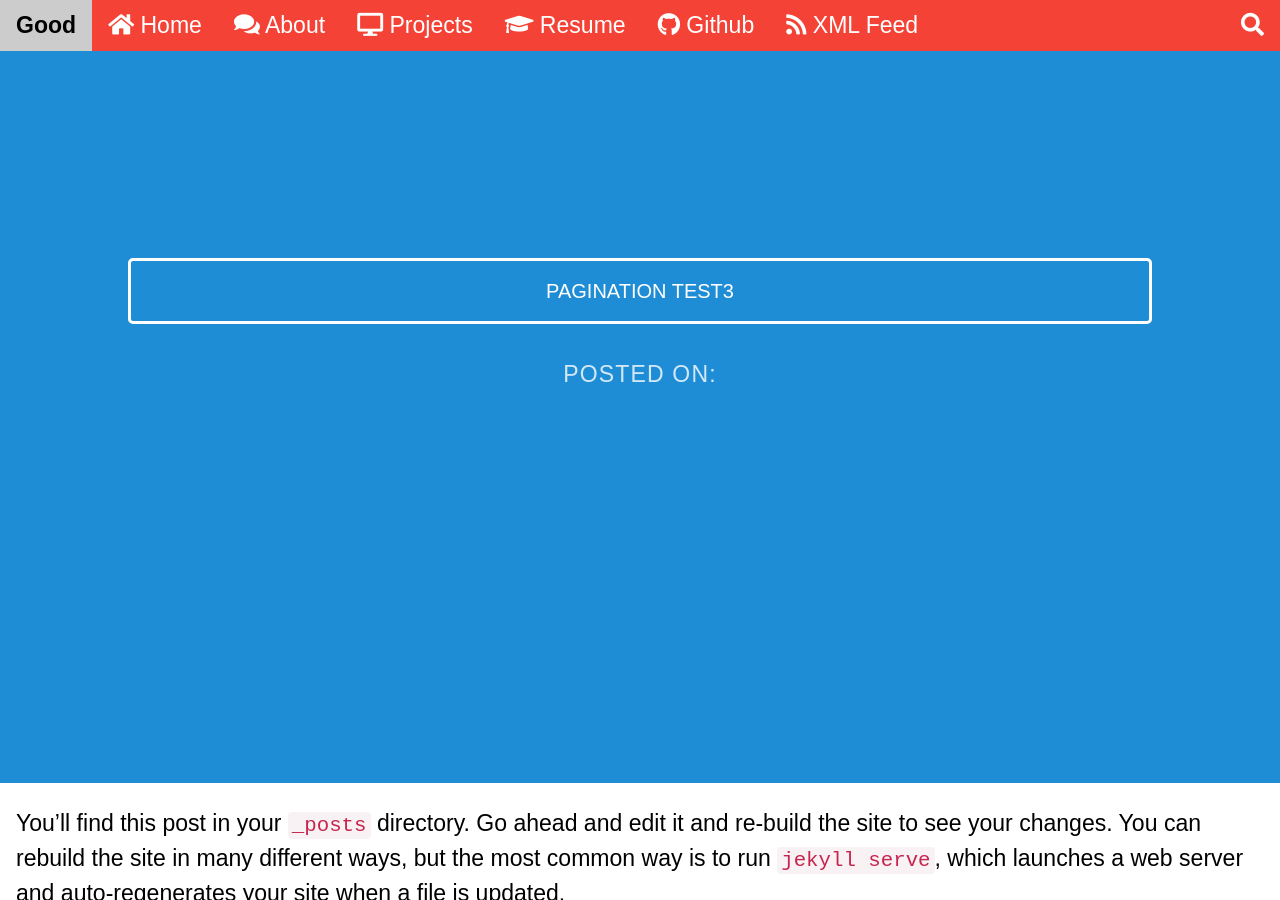
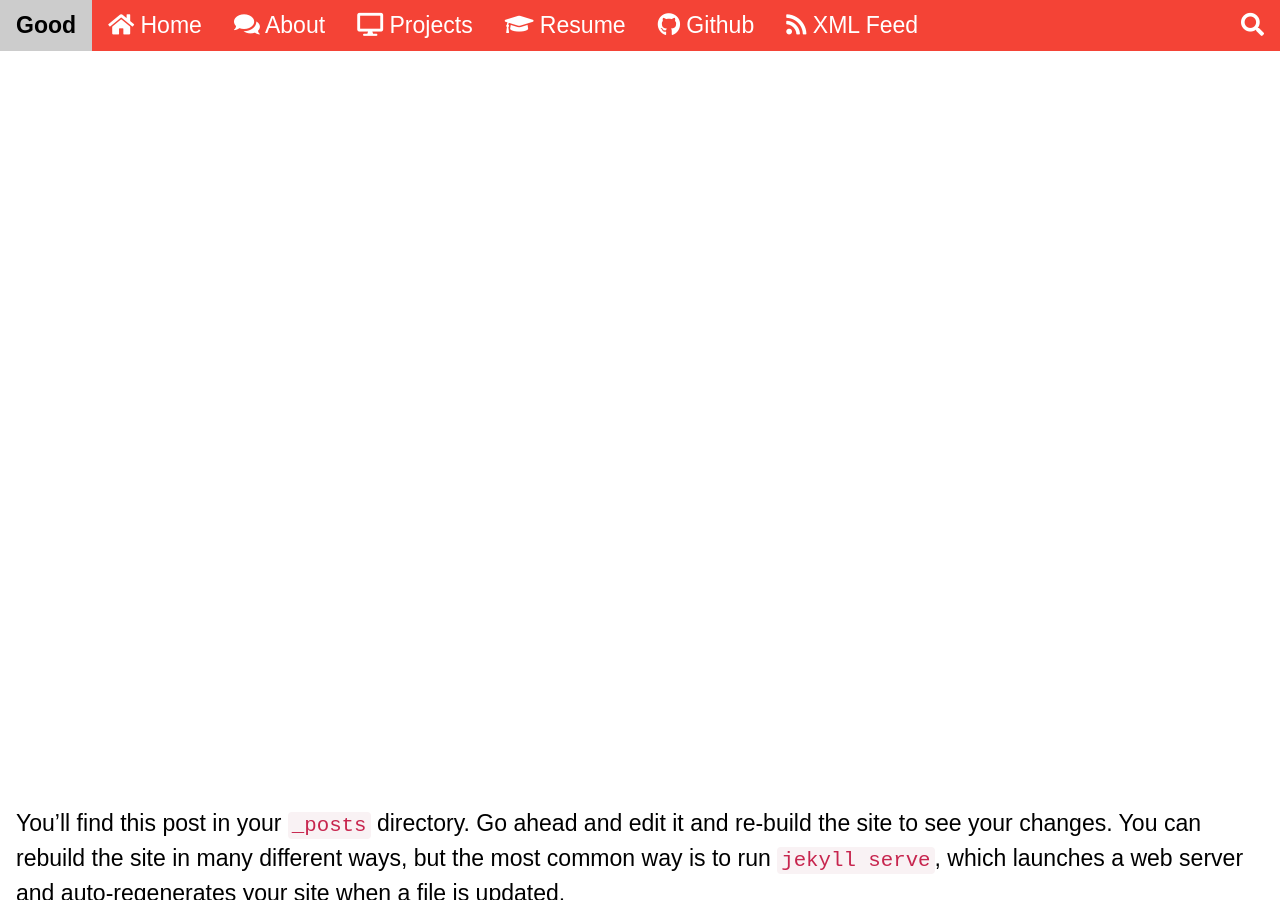
Before and after one commit to chipprogrammers/Good, a Jekyll site: the page built from _posts/2018-01-23-pagination-test3.md, in a window 1280 px wide and 900 px high. Built offline with Jekyll 4.4.1, drawn with Linux system fonts in a browser that asks for light colours; some web fonts are replaced; comment, search, counter and statistics services are not loaded.

Commit message:
Update main_unminified.css

```diff
--- a/assets/css/main_unminified.css
+++ b/assets/css/main_unminified.css
@@ -220,7 +220,6 @@ pre code{padding:0;font-size:inherit;color:inherit;white-space:pre-wrap;backgrou
 	border-left:6px solid #2196f3;
 }
 .splash-container {
-    background: #1f8dd6;
     z-index: -1;
     overflow: hidden;
     /* The following styles are required for the "scroll-over" effect */
```
